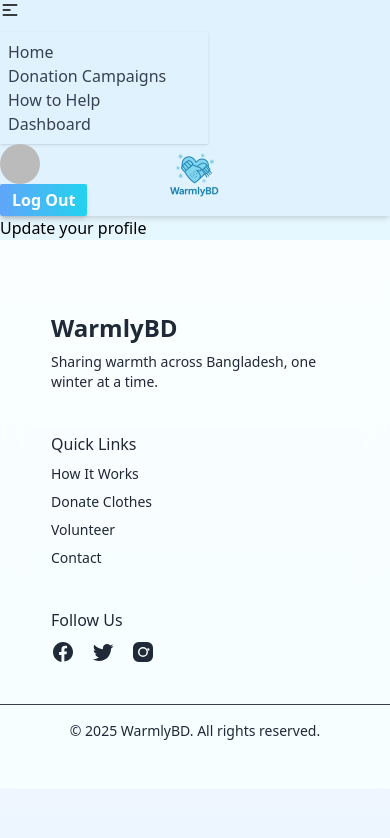
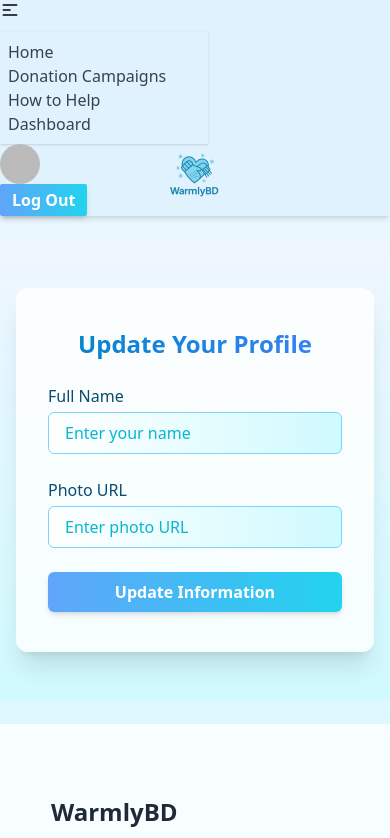
Before and after one commit to Rafi-17/WarmlyBD, a React (Vite) app: page /updateProfile in a window 390 px wide. Shown: the top 838 px of the page. Built offline with nearby package versions, Linux system fonts and the light colour scheme; no server answers; sample sign-in values are in the browser's storage.

Commit message:
Profile update and how to help page created and responsiveness done

```diff
--- a/src/Pages/Dashboard/Dashboard.jsx
+++ b/src/Pages/Dashboard/Dashboard.jsx
@@ -18,7 +18,7 @@
             <img
               src={user.photoURL}
               alt="Profile"
-              className="w-24 h-24 rounded-full object-cover border-4 border-sky-300 shadow-md"
+              className="w-24 h-24 rounded-full object-cover object-top border-4 border-sky-300 shadow-md"
             />
           ) : (
             <div className=" flex items-center justify-center">
--- /dev/null
+++ b/src/Pages/ErrorPage/ErrorPage.jsx
@@ -0,0 +1,28 @@
+import { Link } from "react-router-dom";
+import { FaSadTear } from "react-icons/fa";
+
+const ErrorPage = () => {
+  return (
+    <div className="bg-gradient-to-b from-blue-50 to-cyan-100 min-h-screen flex items-center justify-center px-4">
+      <div className="text-center bg-white/80 backdrop-blur-md rounded-xl shadow-xl px-10 py-12 max-w-lg w-full">
+        <div className="text-6xl text-sky-600 mb-4 flex justify-center">
+          <FaSadTear />
+        </div>
+        <h1 className="text-4xl pb-3 font-extrabold bg-gradient-to-r from-sky-500 to-blue-700 bg-clip-text text-transparent mb-2">
+          Oops! Page not found
+        </h1>
+        <p className="text-gray-700 text-sm mb-6">
+          The page you are looking for doesn't exist or was moved.
+        </p>
+        <Link
+          to="/"
+          className="inline-block bg-gradient-to-r from-blue-400 to-cyan-400 hover:from-cyan-500 hover:to-blue-500 text-white font-semibold px-6 py-2 rounded-md shadow-md transition duration-300 hover:scale-105"
+        >
+          Go Back to Home
+        </Link>
+      </div>
+    </div>
+  );
+};
+
+export default ErrorPage;
--- /dev/null
+++ b/src/Pages/HowtoHelp/HowtoHelp.jsx
@@ -0,0 +1,49 @@
+import { Link } from "react-router-dom";
+
+const HowtoHelp = () => {
+  return (
+    <div className="bg-gradient-to-b from-blue-50 to-cyan-100 min-h-screen px-4 py-12">
+      <div className="max-w-4xl mx-auto text-center">
+        <h2 className="text-4xl font-extrabold bg-gradient-to-r from-sky-500 to-blue-700 bg-clip-text text-transparent mb-4">
+          How You Can Help
+        </h2>
+        <p className="text-gray-700 mb-8 text-sm md:text-base">
+          Every small effort counts. Join us in spreading warmth and kindness this winter. Here are a few simple ways you can make a difference.
+        </p>
+
+        <div className="grid grid-cols-1 md:grid-cols-2 gap-6">
+          <div className="bg-white/80 backdrop-blur-md rounded-xl shadow-md p-6 text-left">
+            <h3 className="text-xl font-semibold text-sky-700 mb-2">🧥 Donate Winter Clothes</h3>
+            <p className="text-gray-700 text-sm">Give your gently used jackets, blankets, and sweaters a new life by donating them to someone in need.</p>
+          </div>
+
+          <div className="bg-white/80 backdrop-blur-md rounded-xl shadow-md p-6 text-left">
+            <h3 className="text-xl font-semibold text-sky-700 mb-2">💵 Contribute Financially</h3>
+            <p className="text-gray-700 text-sm">Help us buy new winter clothing and cover distribution costs through your generous donation.</p>
+          </div>
+
+          <div className="bg-white/80 backdrop-blur-md rounded-xl shadow-md p-6 text-left">
+            <h3 className="text-xl font-semibold text-sky-700 mb-2">📢 Spread the Word</h3>
+            <p className="text-gray-700 text-sm">Share our mission on social media and tell your friends and family. Awareness makes a huge impact.</p>
+          </div>
+
+          <div className="bg-white/80 backdrop-blur-md rounded-xl shadow-md p-6 text-left">
+            <h3 className="text-xl font-semibold text-sky-700 mb-2">🤝 Volunteer with Us</h3>
+            <p className="text-gray-700 text-sm">Join our volunteer team and help us organize and distribute the donations across communities.</p>
+          </div>
+        </div>
+
+        <div className="mt-10">
+          <Link
+            to={"/donationCampaigns"}
+            className="inline-block bg-gradient-to-r from-blue-400 to-cyan-400 hover:from-cyan-500 hover:to-blue-500 text-white font-semibold px-6 py-2 rounded-md shadow-md transition duration-300 hover:scale-105"
+          >
+            Start Donating
+          </Link>
+        </div>
+      </div>
+    </div>
+  );
+};
+
+export default HowtoHelp;
--- a/src/Pages/UpdateProfile/UpdateProfile.jsx
+++ b/src/Pages/UpdateProfile/UpdateProfile.jsx
@@ -1,11 +1,106 @@
-import React from 'react';
+import React, { useContext } from "react";
+import { AuthContext } from "../../providers/AuthProvider";
+import Swal from "sweetalert2";
+import { useNavigate } from "react-router-dom";
+import { auth } from "../../firebase.init";
 
 const UpdateProfile = () => {
-    return (
-        <div>
-            Update your profile
-        </div>
-    );
+
+    const {setUser, updateUserProfile} = useContext(AuthContext);
+    const navigate= useNavigate();
+    const handleUpdate=e=>{
+        e.preventDefault();
+        const name= e.target.name.value;
+        const photo= e.target.photo.value;
+        const updateObj = {
+            displayName: name,
+        };
+        if (photo.trim() !== "") {
+            updateObj.photoURL = photo;
+        }
+        updateUserProfile(updateObj)
+        .then(async () => {
+            // Wait for Firebase to reload the user with updated info
+            // await result.user.reload();
+
+            setUser({ ...auth.currentUser });
+
+            // Fetch the updated user from auth
+            // const updatedUser = auth.currentUser;
+
+            // setUser(updatedUser); // ✅ Now this has updated photoURL
+            Swal.fire({
+            title: "Success!",
+            text: "Profile Updated Successfully",
+            icon: "success",
+            confirmButtonText: "Ok"
+            });
+            navigate("/dashboard");
+        })
+        .catch(error => {
+            console.log("Error updating profile:", error.message);
+        });
+    }
+
+  return (
+    <div className="bg-gradient-to-b from-blue-50 to-cyan-100 flex items-center my-6 md:my-10 justify-center px-4 py-12">
+      <div className="bg-white/80 backdrop-blur-md rounded-xl shadow-xl px-8 py-10 md:py-20 w-full max-w-md">
+        <h2 className="text-2xl md:text-3xl font-extrabold bg-gradient-to-r from-sky-600 to-blue-500 bg-clip-text text-transparent mb-6 text-center">
+          Update Your Profile
+        </h2>
+
+        <form onSubmit={handleUpdate} className="space-y-6">
+          <div>
+            <label
+              htmlFor="name"
+              className="text-sky-900 font-medium block mb-1"
+            >
+              Full Name
+            </label>
+            <input
+              type="text"
+              name="name"
+              id="name"
+            //   value={name}
+            //   onChange={(e) => setName(e.target.value)}
+              required
+              placeholder="Enter your name"
+              className="bg-gradient-to-r from-white to-cyan-100 border border-sky-300 placeholder:text-cyan-500 px-4 py-2 rounded-md w-full focus:outline-none focus:ring-2 focus:ring-cyan-300"
+            />
+          </div>
+
+          <div>
+            <label
+              htmlFor="photo"
+              className="text-sky-900 font-medium block mb-1"
+            >
+              Photo URL
+            </label>
+            <input
+              type="text"
+              id="photo"
+              name="photo"
+            //   value={photoURL}
+            //   onChange={(e) => setPhotoURL(e.target.value)}
+
+              placeholder="Enter photo URL"
+              className="bg-gradient-to-r from-white to-cyan-100 border border-sky-300 placeholder:text-cyan-500 px-4 py-2 rounded-md w-full focus:outline-none focus:ring-2 focus:ring-cyan-300"
+            />
+          </div>
+
+          {/* {error && <p className="text-red-500 text-sm mt-1">{error}</p>}
+          {success && <p className="text-green-500 text-sm mt-1">{success}</p>} */}
+
+          <button
+            type="submit"
+            className="bg-gradient-to-r from-blue-400 to-cyan-400 hover:from-cyan-500 hover:to-blue-500 text-white font-semibold px-6 py-2 rounded-md shadow-md transition duration-300 hover:scale-105 w-full"
+          >
+            Update Information
+          </button>
+        </form>
+      </div>
+    </div>
+  );
 };
 
 export default UpdateProfile;
--- a/src/Routes/Routes.jsx
+++ b/src/Routes/Routes.jsx
@@ -11,11 +11,14 @@
 import PrivateRoute from "./PrivateRoute";
 import Dashboard from "../Pages/Dashboard/Dashboard";
 import UpdateProfile from "../Pages/UpdateProfile/UpdateProfile";
+import ErrorPage from "../Pages/ErrorPage/ErrorPage";
+import HowtoHelp from "../Pages/HowtoHelp/HowtoHelp";
 
 export const router = createBrowserRouter([
   {
     path: "/",
     element: <MainLayout></MainLayout>,
+    errorElement:<ErrorPage></ErrorPage>,
     children:[
         {
             path:"/",
@@ -40,11 +43,15 @@
         },
         {
           path: "/dashboard",
-          element: <Dashboard></Dashboard>
+          element: <PrivateRoute><Dashboard></Dashboard></PrivateRoute>
         },
         {
           path: "/updateProfile",
-          element: <UpdateProfile></UpdateProfile>
+          element: <PrivateRoute><UpdateProfile></UpdateProfile></PrivateRoute>
+        },
+        {
+          path:"/help",
+          element: <HowtoHelp></HowtoHelp>
         }
     ]
   },
--- a/src/Shared/Navbar/Navbar.jsx
+++ b/src/Shared/Navbar/Navbar.jsx
@@ -28,7 +28,8 @@
       <li><NavLink to="/" className={({ isActive, isPending }) => isPending ? "pending" : isActive ? "active text-sky-500  font-bold text-base lg:text-lg" : ""}>Home</NavLink></li>
       <li><NavLink to="/donationCampaigns" className={({ isActive, isPending }) => isPending ? "pending" : isActive ? "active text-sky-500 font-bold text-base lg:text-lg" : ""}>Donation Campaigns</NavLink></li>
       <li><NavLink to="/help" className={({ isActive, isPending }) => isPending ? "pending" : isActive ? "active text-sky-500 font-bold text-base lg:text-lg" : ""}>How to Help</NavLink></li>
-      <li><NavLink to="/dashboard" className={({ isActive, isPending }) => isPending ? "pending" : isActive ? "active text-sky-500 font-bold text-base lg:text-lg" : ""}>Dashboard</NavLink></li>
+      {!user && <li><NavLink to="/register" className={({ isActive, isPending }) => isPending ? "pending" : isActive ? "active text-sky-500 font-bold text-base lg:text-lg" : ""}>Register</NavLink></li>}
+      {user && <li><NavLink to="/dashboard" className={({ isActive, isPending }) => isPending ? "pending" : isActive ? "active text-sky-500 font-bold text-base lg:text-lg" : ""}>Dashboard</NavLink></li>}
   </>
   return (
   <div className="navbar bg-sky-100 shadow-md">
@@ -59,12 +60,12 @@
         </ul>
       </div>
         <div className="lg:hidden absolute left-1/2 transform -translate-x-1/2">
-  <img className="w-16" src={logo} alt="Logo" />
+  <Link to={'/'}><img className="w-16 cursor-pointer" src={logo} alt="Logo" /></Link>
 </div>
 
 {/* Normal logo position for large screens */}
 <div className="hidden lg:flex items-center">
-  <img className="w-16" src={logo} alt="Logo" />
+  <Link to={'/'}><img className="w-16" src={logo} alt="Logo" /></Link>
 </div>
     </div>
     <div className="navbar-center hidden lg:flex">
@@ -77,11 +78,11 @@
       {user?.photoURL ? (
         <img
           src={user.photoURL}
-          className="w-10 h-10 rounded-full object-cover"
+          className="w-10 h-10 rounded-full object-cover object-top mr-1"
           alt="User"
         />
         ) : (
-      <FaUserCircle className="w-10 h-10 text-gray-400 bg-gray-200 rounded-full p-1" />
+      <FaUserCircle className="w-10 h-10 text-gray-400 bg-gray-200 rounded-full p-1 mr-1" />
 
       )}
       <Link onClick={handleLogout}><CommonButton>Log Out</CommonButton> </Link>
```
